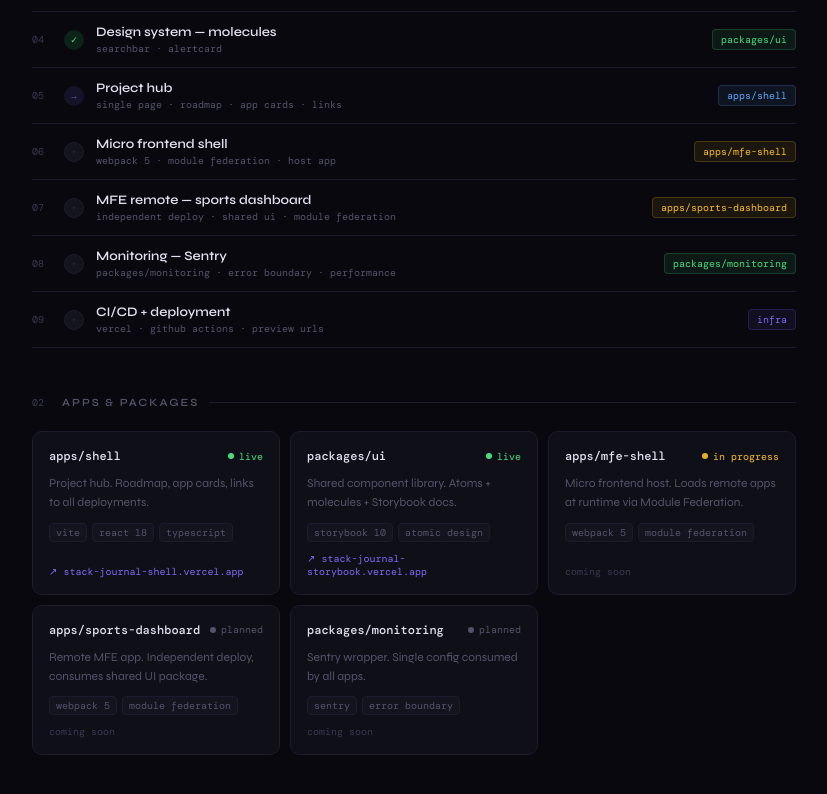
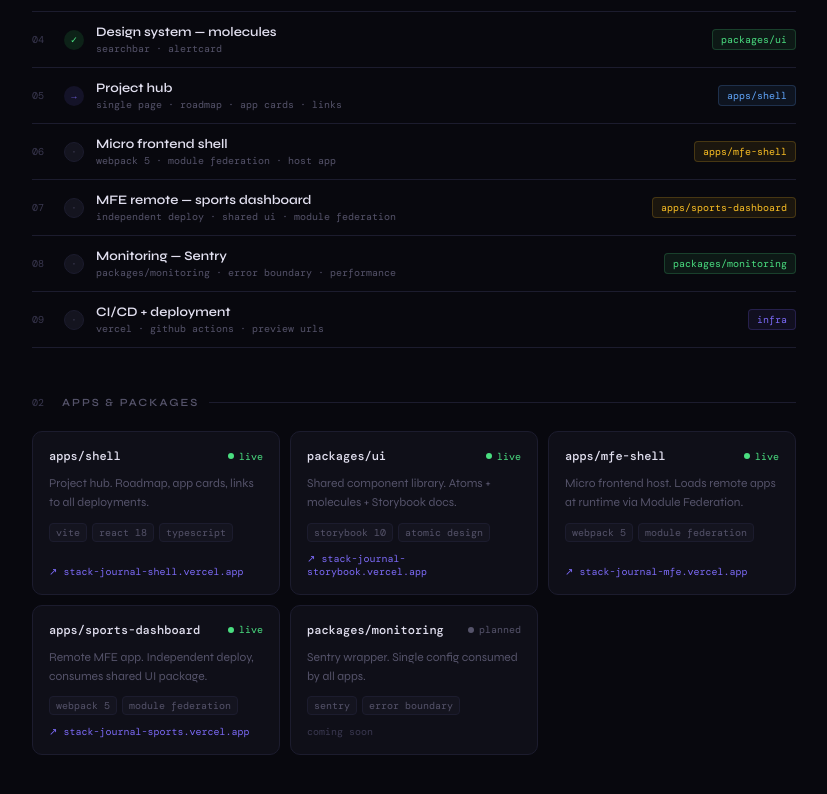
Before and after one commit to aaerten/stack-journal, a React (Vite) app in the folder apps/shell/: page / in a window 1280 px wide. Shown: the part 412-1206 px from the top of the page, without its empty margins (226-1053 px from the left). Built offline with nearby package versions, Linux system fonts and the light colour scheme.

Commit message:
fix(shell): update all deployment URLs, mark mfe apps as live

```diff
--- a/apps/shell/src/App.tsx
+++ b/apps/shell/src/App.tsx
@@ -16,8 +16,8 @@ const ROADMAP = [
 const APPS = [
   { name: 'apps/shell', status: 'live', desc: 'Project hub. Roadmap, app cards, links to all deployments.', stack: ['vite', 'react 18', 'typescript'], link: 'stack-journal-shell.vercel.app' },
   { name: 'packages/ui', status: 'live', desc: 'Shared component library. Atoms + molecules + Storybook docs.', stack: ['storybook 10', 'atomic design'], link: 'stack-journal-storybook.vercel.app' },
-  { name: 'apps/mfe-shell', status: 'wip', desc: 'Micro frontend host. Loads remote apps at runtime via Module Federation.', stack: ['webpack 5', 'module federation'], link: null },
-  { name: 'apps/sports-dashboard', status: 'planned', desc: 'Remote MFE app. Independent deploy, consumes shared UI package.', stack: ['webpack 5', 'module federation'], link: null },
+  { name: 'apps/mfe-shell', status: 'live', desc: 'Micro frontend host. Loads remote apps at runtime via Module Federation.', stack: ['webpack 5', 'module federation'], link: 'stack-journal-mfe.vercel.app' },
+  { name: 'apps/sports-dashboard', status: 'live', desc: 'Remote MFE app. Independent deploy, consumes shared UI package.', stack: ['webpack 5', 'module federation'], link: 'stack-journal-sports.vercel.app' },
   { name: 'packages/monitoring', status: 'planned', desc: 'Sentry wrapper. Single config consumed by all apps.', stack: ['sentry', 'error boundary'], link: null },
 ] as const;
 
```
